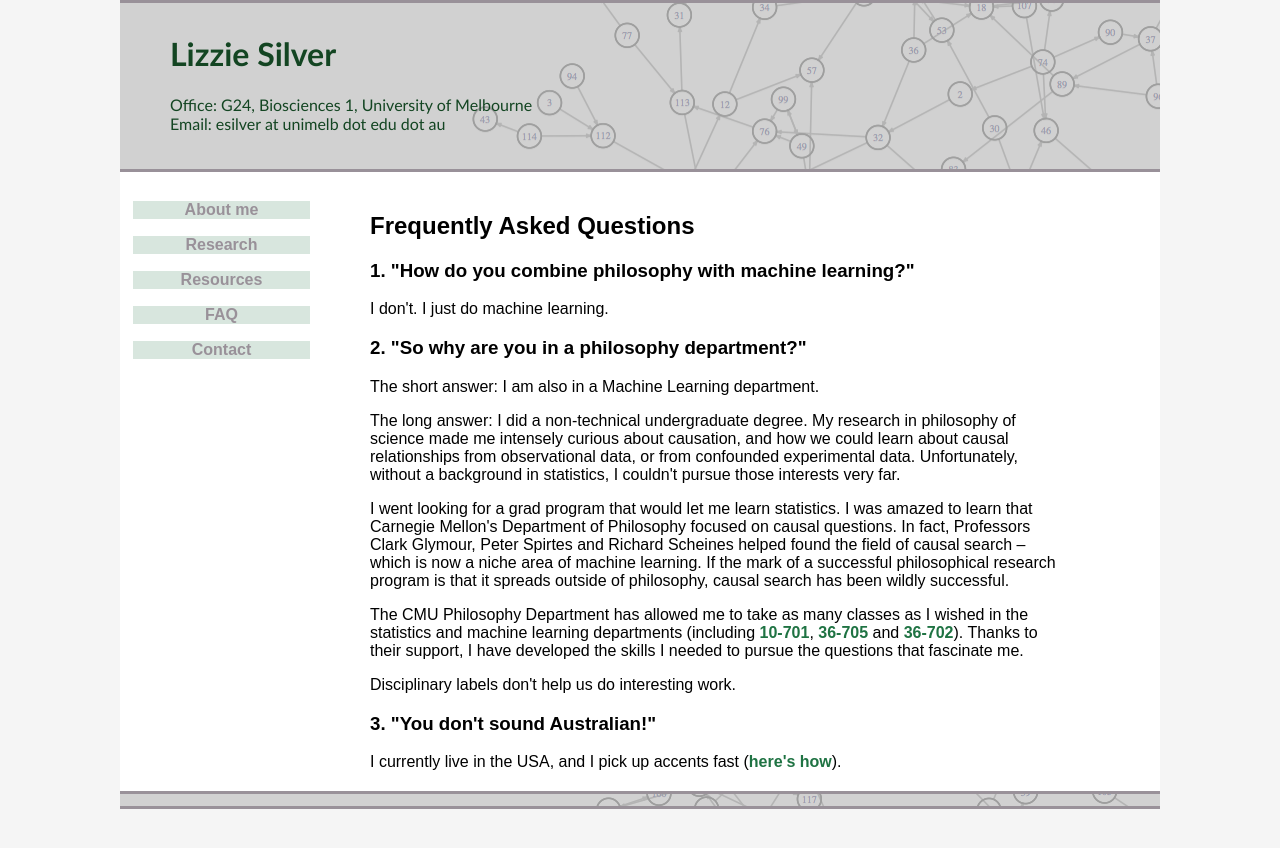
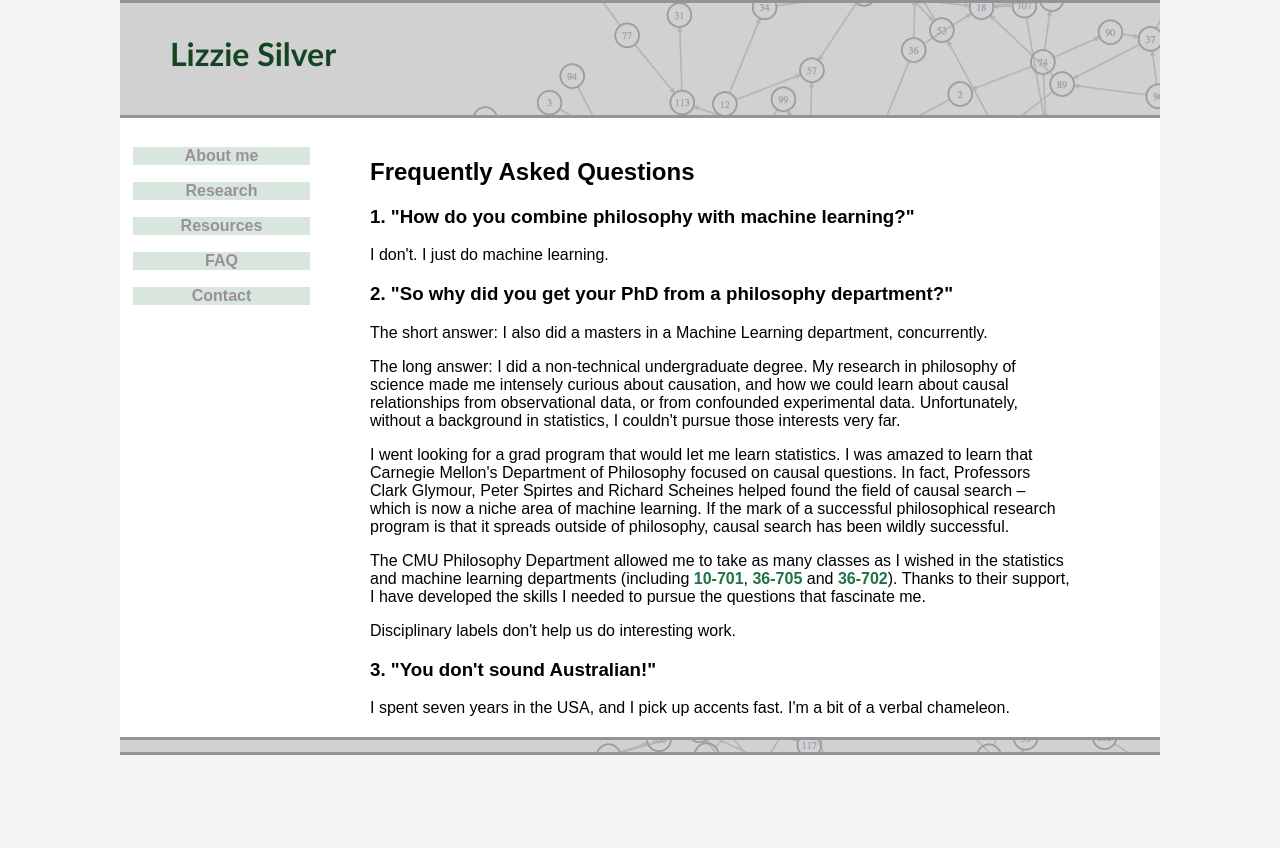
Before and after one commit to lizziesilver/lizziesilver.github.io, a Jekyll site: the page built from faq.html, in a window 1280 px wide. Shown: the top 848 px of the page. Built offline with Jekyll 4.4.1, drawn with Linux system fonts in a browser that asks for light colours.

Commit message:
updating to make info semi-current if not complete

```diff
--- a/_layouts/default.html
+++ b/_layouts/default.html
@@ -25,8 +25,7 @@
 
       <div id="header">
        <h1>Lizzie Silver</h1>
-       <p>Office: G24, Biosciences 1, University of Melbourne<br>
-       Email: esilver at unimelb dot edu dot au</p>
+
       </div>
 
 <!--      <div id="nav2">
--- a/contact.html
+++ b/contact.html
@@ -4,5 +4,4 @@
 ---
 
         <h2>Contact</h2>
-        <p>Please email me: esilver at unimelb dot edu dot au</p>
-        <p>If you are on the University of Melbourne's main campus, you can drop by my office: G27, Biosciences 1 (Botany Extension).<p>
+        <p>Please email me: lizzie dot silver at silverpond dot com dot au</p>
--- a/faq.html
+++ b/faq.html
@@ -7,8 +7,8 @@
         <h3>1. "How do you combine philosophy with machine learning?"</h3>
         I don't. I just do machine learning.
 
-        <h3>2. "So why are you in a philosophy department?"</h3>
-        <p>The short answer: I am also in a Machine Learning department.</p>
+        <h3>2. "So why did you get your PhD from a philosophy department?"</h3>
+        <p>The short answer: I also did a masters in a Machine Learning department, concurrently.</p>
         <p>The long answer: I did a non-technical undergraduate degree. My research in philosophy of science
         made me intensely curious about causation, and how we could learn about causal
         relationships from observational data, or from confounded experimental data.
@@ -21,11 +21,11 @@
         niche area of machine learning. If the mark of a successful philosophical research
         program is that it spreads outside of philosophy, causal search has been wildly
         successful. </p>
-        <p>The CMU Philosophy Department has allowed me to take as many classes as I
+        <p>The CMU Philosophy Department allowed me to take as many classes as I
         wished in the statistics and machine learning departments (including <a href="http://www.cs.cmu.edu/~epxing/Class/10701/">10-701</a>,
         <a href="http://www.stat.cmu.edu/~jinglei/syllabus_f13.pdf">36-705</a> and <a href="http://www.stat.cmu.edu/~larry/=sml/">36-702</a>). Thanks to their support,
         I have developed the skills I needed to pursue the questions that fascinate me.</p>
         <p>Disciplinary labels don't help us do interesting work.</p>
 
         <h3>3. "You don't sound Australian!"</h3>
-        I currently live in the USA, and I pick up accents fast (<a href="https://www.quora.com/Why-do-so-few-non-native-speakers-of-a-language-lose-their-foreign-accents/answer/Lizzie-Silver">here's how</a>).
+        I spent seven years in the USA, and I pick up accents fast. I'm a bit of a verbal chameleon.
--- a/research.html
+++ b/research.html
@@ -26,7 +26,7 @@
         to mutate. A tech company modifying its software could run a causal search algorithm
         on features of the interface and user behavior, to decide which features to change in an
         A/B test. </p>
-        <p>Currently I am developing methods for learning genetic regulatory networks when
+        <p>For my PhD I developed a method for learning genetic regulatory networks when
         we have a small sample size, by using information from related species. This is an instance of
         <i>transfer learning</i>.</p>
 
```
Also changed, not shown: index.html (+5 -3 lines), 1 other file.
